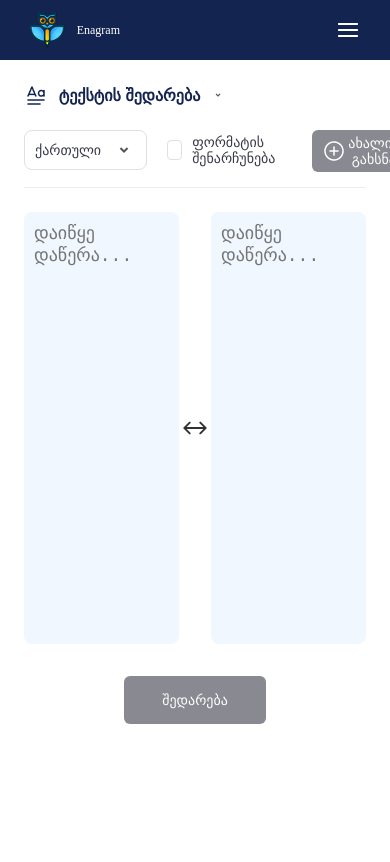
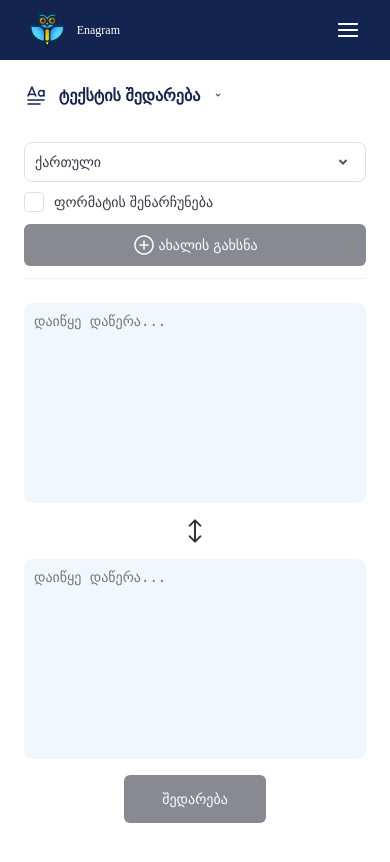
Before and after one commit to GabrielLomtatidze/comparision, a React (Vite) app in the folder text/: page / in a window 390 px wide. Shown: the top 862 px of the page. Built offline with nearby package versions, Linux system fonts and the light colour scheme.

Commit message:
fix respone design

```diff
--- a/text/src/styles/components/_sideBar.css
+++ b/text/src/styles/components/_sideBar.css
@@ -191,4 +191,5 @@
         display: none;
 
     }
+
 }
--- a/text/src/styles/pages/_textComparison.css
+++ b/text/src/styles/pages/_textComparison.css
@@ -246,7 +246,7 @@
         align-items: center;
     }
 
-    .text_comparison .selected_page .selected_page_item .selected_page_item_text{
+    .text_comparison .selected_page .selected_page_item .selected_page_item_text {
         font-family: Arial, Helvetica, sans-serif;
         font-weight: 700;
         font-style: bold;
@@ -254,7 +254,7 @@
         color: #132450;
     }
 
-    .text_comparison .selected_page .selected_page_item .down_icon{
+    .text_comparison .selected_page .selected_page_item .down_icon {
         width: 14px;
         height: 14px;
     }
@@ -264,3 +264,87 @@
     }
 
 }
+
+@media (max-width: 576px) {
+
+    .text_comparison .inside_area .top_area {
+        width: 100%;
+        height: auto;
+        border-bottom: 1px solid #EDEDED;
+        display: flex;
+        flex-direction: column;
+        gap: 12px;
+        padding: 12px 0;
+    }
+
+    .text_comparison .inside_area .top_area .left_side {
+        width: 100%;
+        height: auto;
+        display: flex;
+        flex-wrap: wrap;
+        align-items: center;
+        gap: 10px;
+    }
+
+    .text_comparison .inside_area .top_area .left_side .select {
+        width: 100%;
+        height: 40px;
+    }
+
+    .dropdown {
+        width: 100%;
+        top: auto;
+    }
+
+    .text_comparison .inside_area .top_area .new_add_button {
+        width: 100%;
+        height: 42px;
+    }
+
+    .text_comparison .inside_area .top_area .left_side .check_box {
+        margin-left: 0px;
+    }
+
+    .text_comparison .inside_area .top_area .left_side .check_box_text {
+        margin-left: 0px;
+    }
+
+    .text_comparison .inside_area .top_area .new_add_button {
+        width: 100%;
+        height: 42px;
+    }
+
+    .text_comparison .inside_area .logic_area {
+        height: auto;
+    }
+
+    .text_comparison .inside_area .logic_area .input_area {
+        flex-direction: column;
+        gap: 12px;
+        align-items: stretch;
+    }
+
+    .text_comparison .inside_area .logic_area .input_area textarea {
+        width: 100%;
+        height: 200px;
+        font-size: 14px;
+    }
+
+    .text_comparison .inside_area .logic_area .input_area img {
+        transform: rotate(90deg);
+        align-self: center;
+    }
+
+    .diff_result_box {
+        width: 100%;
+        height: 200px;
+    }
+
+    .text_comparison .inside_area .logic_area .input_area .loader_area {
+        height: 200px;
+    }
+
+    .compare_btn {
+        margin-top: 16px;
+    }
+}
```
